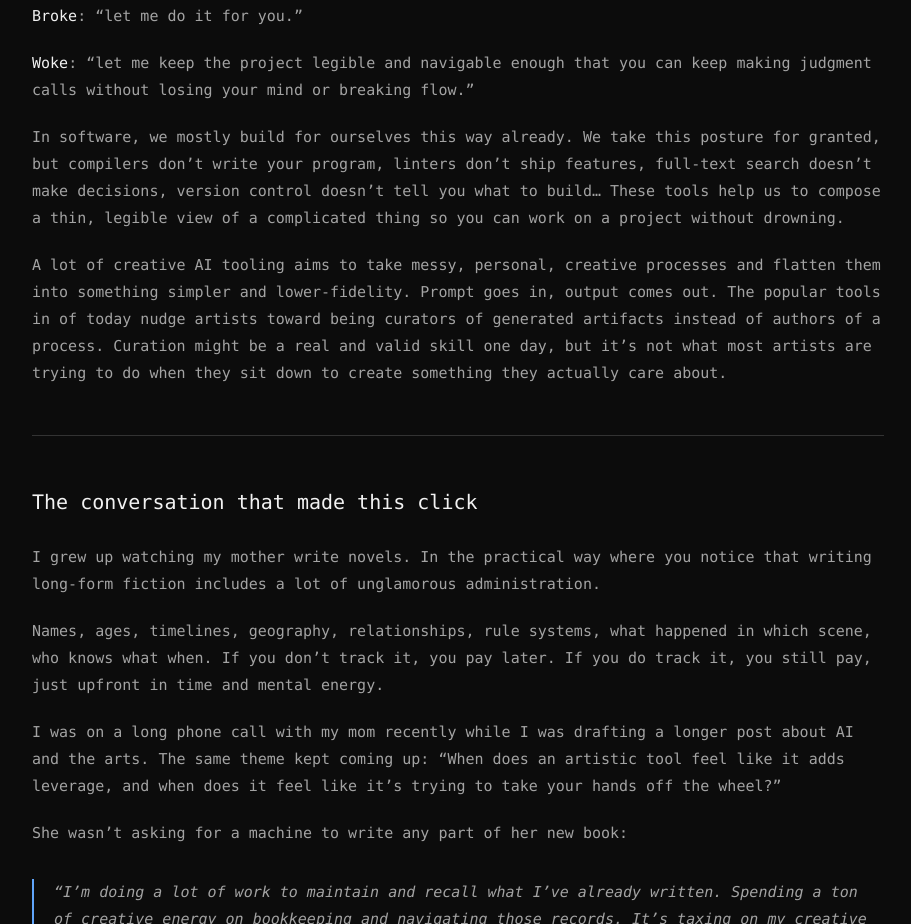
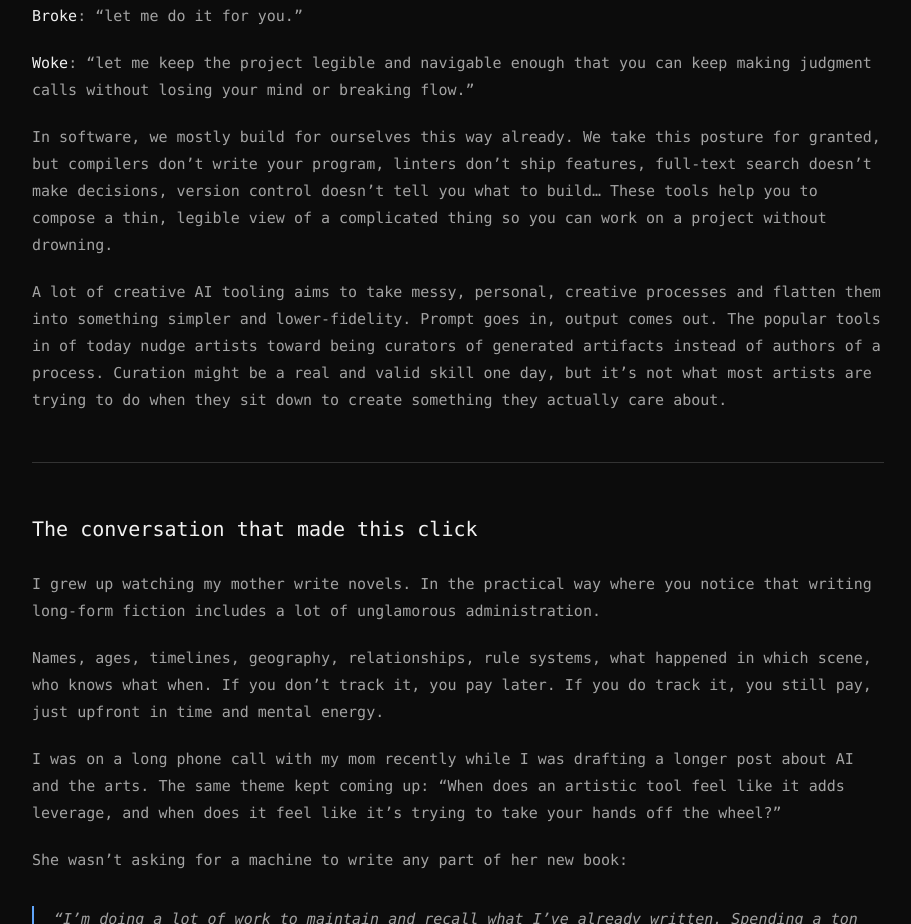
Before and after one commit to rpalermodrums/ryanpalermo-dot-dev, an Astro site in the folder apps/blog/: page /blog/drafts/artist-in-the-loop in a window 1280 px wide. Shown: the part 2099-3023 px from the top of the page, without its empty margins (182-1093 px from the left). Built offline with nearby package versions, Linux system fonts and the light colour scheme; Astro itself is replaced by a stand-in of ours.

Commit message:
update draft copy

```diff
--- a/apps/blog/src/content/posts/artist-in-the-loop.md
+++ b/apps/blog/src/content/posts/artist-in-the-loop.md
@@ -52,7 +52,7 @@ The phrase I keep coming back to is **artist-in-the-loop**. Artists want tools t
 
 **Woke**: "let me keep the project legible and navigable enough that you can keep making judgment calls without losing your mind or breaking flow."
 
-In software, we mostly build for ourselves this way already. We take this posture for granted, but compilers don't write your program, linters don't ship features, full-text search doesn't make decisions, version control doesn't tell you what to build... These tools help us to compose a thin, legible view of a complicated thing so you can work on a project without drowning.
+In software, we mostly build for ourselves this way already. We take this posture for granted, but compilers don't write your program, linters don't ship features, full-text search doesn't make decisions, version control doesn't tell you what to build... These tools help you to compose a thin, legible view of a complicated thing so you can work on a project without drowning.
 
 A lot of creative AI tooling aims to take messy, personal, creative processes and flatten them into something simpler and lower-fidelity. Prompt goes in, output comes out. The popular tools in of today nudge artists toward being curators of generated artifacts instead of authors of a process. Curation might be a real and valid skill one day, but it's not what most artists are trying to do when they sit down to create something they actually care about.
 
```
